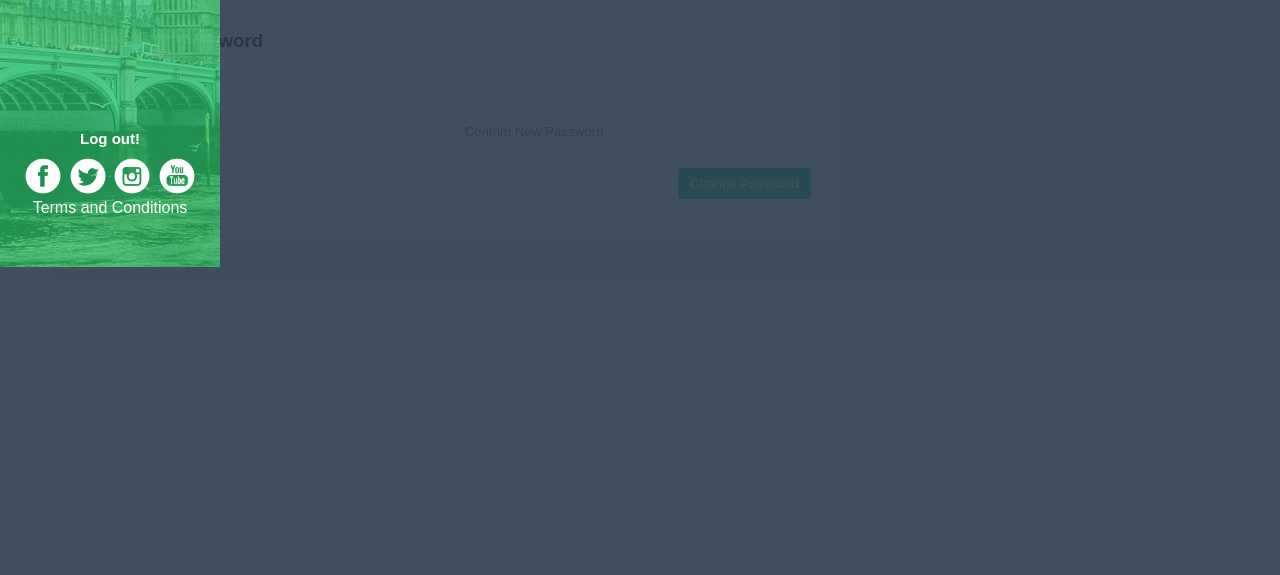
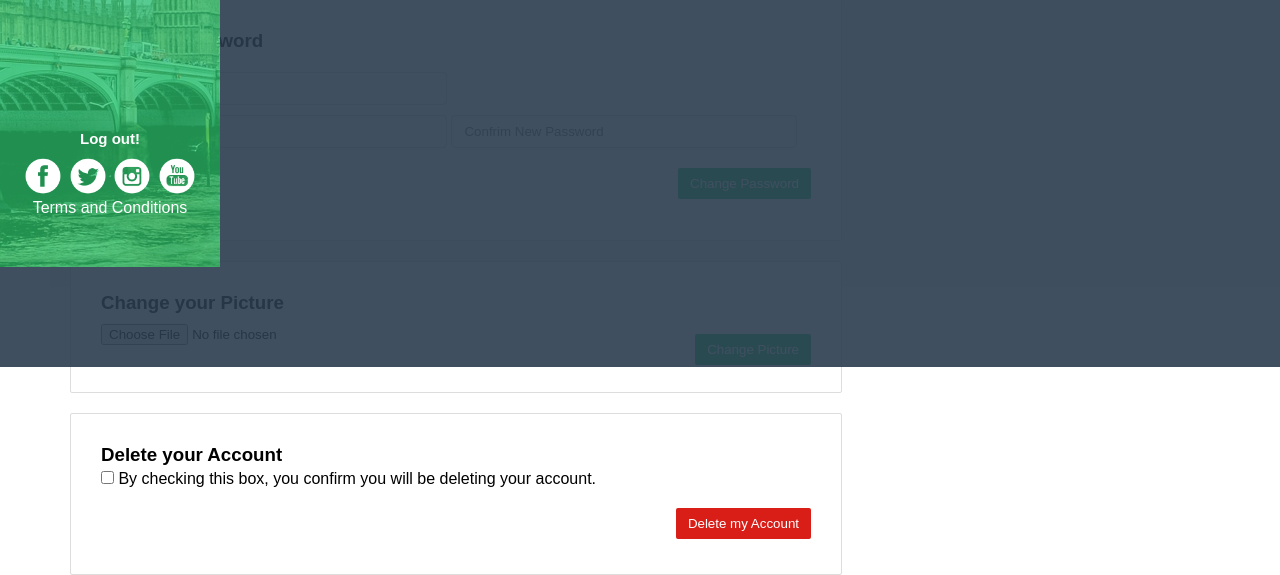
Before and after one commit to JQrdann/myrecce_portal, a PHP site: page /myaccount.php in a window 1280 px wide. Shown: the part 533-1108 px from the top of the page. Before the commit the page ends 800 px from the top, so only its background shows below. Run offline with PHP 8.4, Linux system fonts and the light colour scheme; the visitor is signed in with stand-in values (Sample User, id 1); some libraries are stand-ins or nearby versions.

Commit message:
My Account updates

```diff
--- a/main.css
+++ b/main.css
@@ -718,6 +718,7 @@
     margin-top: 20px;
     border-radius: 2px;
     border: 1px solid #dddddd;
+    float: left;
 }
 
 .accountinfo h3 {
@@ -849,6 +850,7 @@
     margin-top: 20px;
     border-radius: 2px;
     border: 1px solid #dddddd;
+    float: left;
 }
 
 .accountpass h3 {
@@ -882,6 +884,72 @@
     border-radius: 2px;
     color: white;
     background-color: #2ecc71;
+    padding: 8px 12px;
+    text-decoration: none;
+    cursor: pointer;
+    text-align: center;
+    border: none;
+    margin-top: 20px;
+    margin-right: 30px;
+    float: right;
+}
+
+.accountpicture {
+    width: 770px;
+    height: 130px;
+    background-color: white;
+    margin-left: 20px;
+    margin-top: 20px;
+    border-radius: 2px;
+    border: 1px solid #dddddd;
+    float: left;
+}
+
+.accountpicture h3 {
+    margin-left: 30px;
+    margin-top: 30px;
+}
+
+.accountpicture p {
+    font-size: 13px;
+    color: grey;
+}
+
+.choosefile {
+    margin-left: 30px;
+    margin-top: 10px;
+}
+
+.deleteaccount {
+    width: 770px;
+    height: 160px;
+    background-color: white;
+    margin-left: 20px;
+    margin-top: 20px;
+    border-radius: 2px;
+    border: 1px solid #dddddd;
+    float: left;
+}
+
+.deleteaccount h3 {
+    margin-left: 30px;
+    margin-top: 30px;
+}
+
+.deleteaccount p {
+    font-size: 13px;
+    color: grey;
+}
+
+.deletecheckbox {
+    margin-left: 30px;
+    margin-top: 5px;
+}
+
+.form-control-deletebutton {
+    border-radius: 2px;
+    color: white;
+    background-color: #D91E18;
     padding: 8px 12px;
     text-decoration: none;
     cursor: pointer;
--- a/myaccount.php
+++ b/myaccount.php
@@ -61,6 +61,24 @@
             </form>
         </div>
     </div>
+    <div class="accountpicture">
+        <h3>Change your Picture</h3>
+        <div class="change-picture">
+            <form action="updateaccount.php" method="post">
+                <input class="choosefile" type="file" name="pic1" accept="image/*">
+                <input class="form-control-passbutton" type="submit" name="submit" value="Change Picture">
+            </form>
+        </div>
+    </div>
+    <div class="deleteaccount">
+        <h3>Delete your Account</h3>
+        <div class="deleteacc-form">
+            <form action="updateaccount.php" method="post">
+                <input class="deletecheckbox" type="checkbox" name="checkbox" value="checkbox"> By checking this box, you confirm you will be deleting your account.<br>
+                <input class="form-control-deletebutton" type="submit" name="submit" value="Delete my Account">
+            </form>
+        </div>
+    </div>
 </div>
 
 </main>
```
